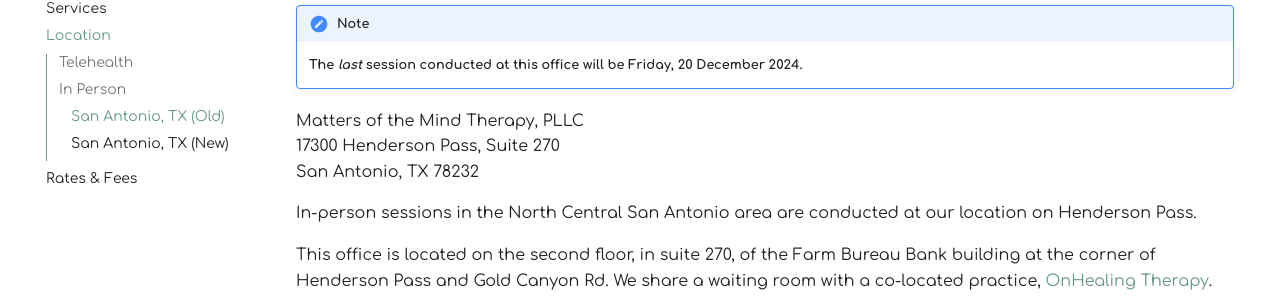
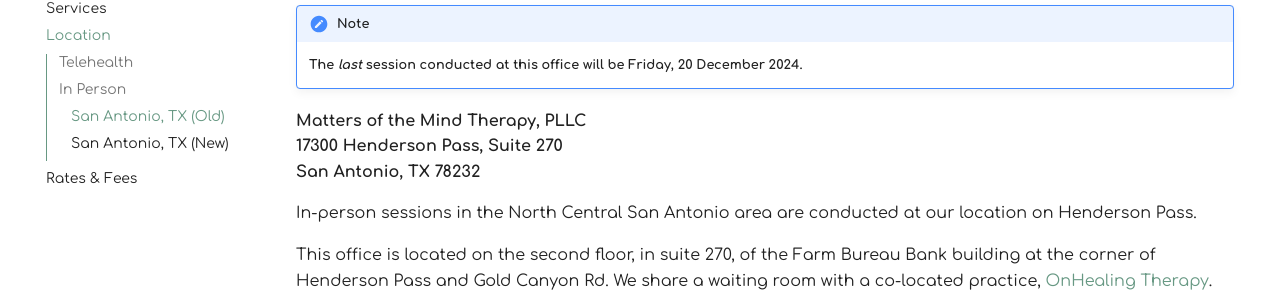
Before and after one commit to motm-therapy/website, an MkDocs documentation site: the page built from docs/location.md, in a window 1280 px wide and 900 px high, scrolled down 626 px. Shown: the part 147-450 px from the top of the window. Built offline with MkDocs 1.6.1 and Material for MkDocs 9.7.7, drawn with Linux system fonts in a browser that asks for light colours; plug-ins that fetch from the network failed and are left out.

Commit message:
Make addresses bold text

```diff
--- a/docs/location.md
+++ b/docs/location.md
@@ -25,9 +25,9 @@ For telehealth services, clients must reside within a state that the therapist i
 
     **The _last_ session conducted at this office will be Friday, 20 December 2024.**
 
-Matters of the Mind Therapy, PLLC
-17300 Henderson Pass, Suite 270
-San Antonio, TX 78232
+**Matters of the Mind Therapy, PLLC**
+**17300 Henderson Pass, Suite 270**
+**San Antonio, TX 78232**
 
 In-person sessions in the North Central San Antonio area are conducted at our location on Henderson Pass.
 
@@ -50,9 +50,9 @@ This office is located on the second floor, in suite 270, of the Farm Bureau Ban
 
     **The _first_ session conducted at this office will be Wednesday, 1 January 2025.**
 
-Matters of the Mind Therapy, PLLC
-85 NE Interstate 410 Loop, Suite 203
-San Antonio, TX 78216
+**Matters of the Mind Therapy, PLLC**
+**85 NE Interstate 410 Loop, Suite 203**
+**San Antonio, TX 78216**
 
 In-person sessions in the San Antonio Airport area are conducted at our location on the Northeast Interstate 410 Loop access road between the North Star Mall and the San Antonio International Airport.
 
```
